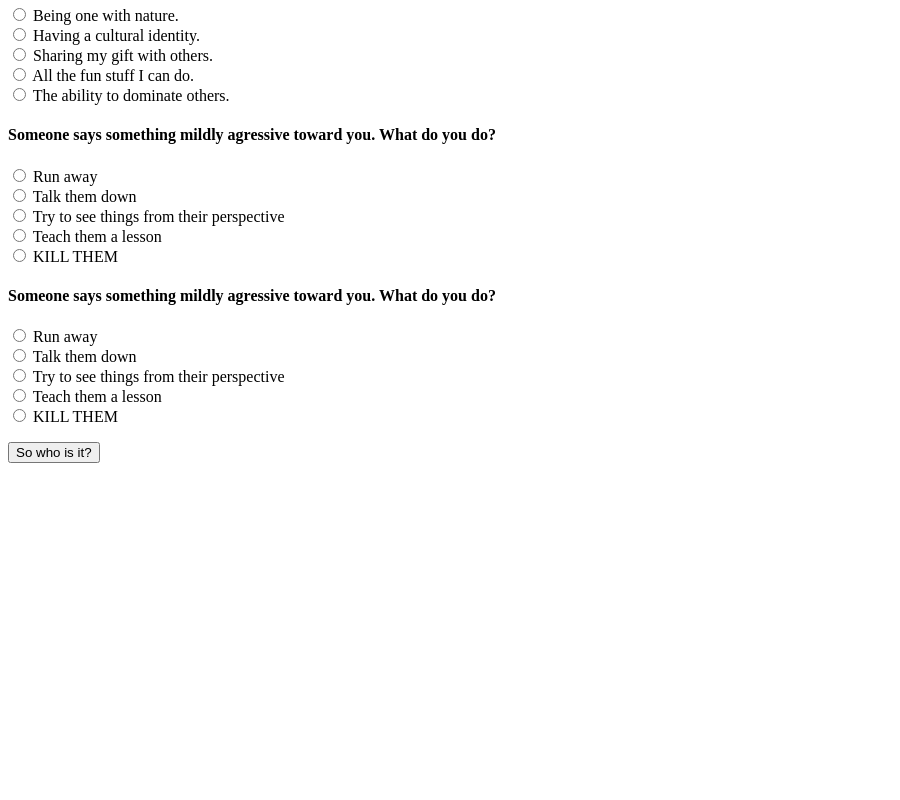
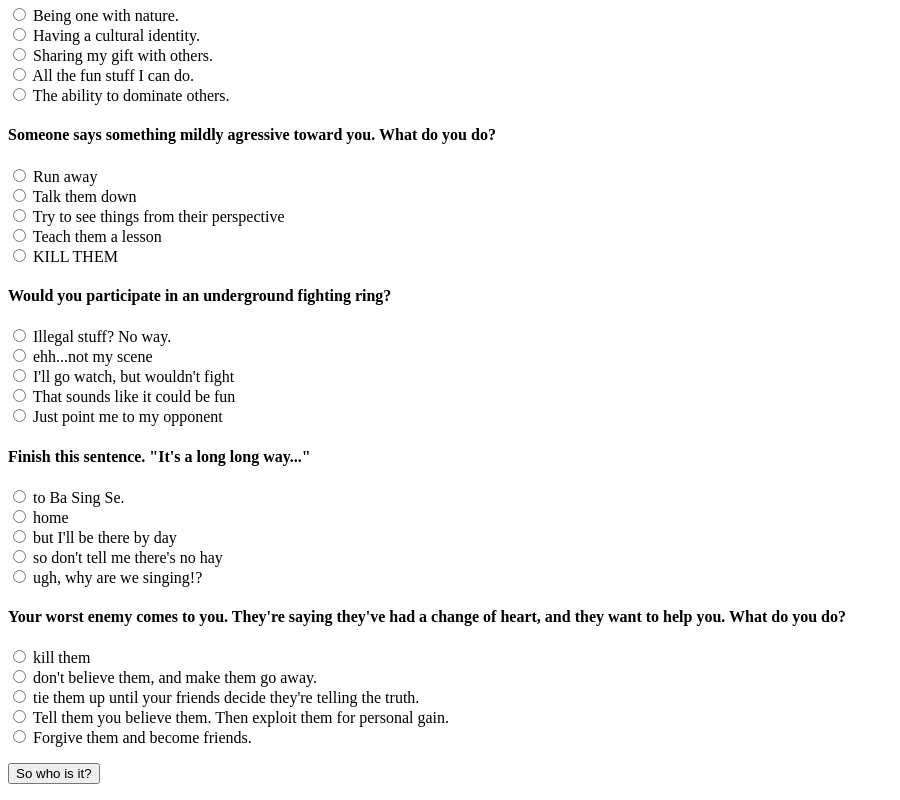
Before and after one commit to RomeoKilo125/friendFinder, a website: page app/public/survey.html in a window 1280 px wide. Shown: the part 887-1687 px from the top of the page, without its empty margins (0-900 px from the left). Before the commit the page ends 1366 px from the top, so only its background shows below. Drawn offline with nearby package versions, Linux system fonts and the light colour scheme.

Commit message:
added name field, finished questions

```diff
--- a/app/public/survey.html
+++ b/app/public/survey.html
@@ -9,8 +9,8 @@
 
 <body>
   <form class="form" action="index.html" method="post">
-    <label for="name" id="nameField">What is your name?</label>
-    <input type="text" />
+    <label for="nameField">What is your name?</label>
+    <input id="nameField" type="text" />
     <radiogroup id='q1'>
       <h4>How do you feel about water?</h4>
       <input type="radio" name="q1" value=1 />
@@ -68,7 +68,7 @@
       <label for="q4">If I didn't have to breathe, I wouldn't.</label>
       <br>
       <input type="radio" name="q4" value=2 />
-      <label for="q4">I don't like the way Oppa smells.</label>
+      <label for="q4">I don't like the way Appa smells.</label>
       <br>
       <input type="radio" name="q4" value=3 />
       <label for="q4">Meh</label>
@@ -131,21 +131,55 @@
       <label for="q7">KILL THEM</label>
     </radiogroup>
     <radiogroup id='q8'>
-      <h4>Someone says something mildly agressive toward you. What do you do?</h4>
+      <h4>Would you participate in an underground fighting ring?</h4>
       <input type="radio" name="q8" value=1 />
-      <label for="q8">Run away</label>
+      <label for="q8">Illegal stuff? No way.</label>
       <br>
       <input type="radio" name="q8" value=2 />
-      <label for="q8">Talk them down</label>
+      <label for="q8">ehh...not my scene</label>
       <br>
       <input type="radio" name="q8" value=3 />
-      <label for="q8">Try to see things from their perspective</label>
+      <label for="q8">I'll go watch, but wouldn't fight</label>
       <br>
       <input type="radio" name="q8" value=4 />
-      <label for="q8">Teach them a lesson</label>
+      <label for="q8">That sounds like it could be fun</label>
       <br>
       <input type="radio" name="q8" value=5 />
-      <label for="q8">KILL THEM</label>
+      <label for="q8">Just point me to my opponent</label>
+    </radiogroup>
+    <radiogroup id='q9'>
+      <h4>Finish this sentence. "It's a long long way..."</h4>
+      <input type="radio" name="q9" value=1 />
+      <label for="q9">to Ba Sing Se.</label>
+      <br>
+      <input type="radio" name="q9" value=2 />
+      <label for="q9">home</label>
+      <br>
+      <input type="radio" name="q9" value=3 />
+      <label for="q9">but I'll be there by day</label>
+      <br>
+      <input type="radio" name="q9" value=4 />
+      <label for="q9">so don't tell me there's no hay</label>
+      <br>
+      <input type="radio" name="q9" value=5 />
+      <label for="q9">ugh, why are we singing!?</label>
+    </radiogroup>
+    <radiogroup id='q10'>
+      <h4>Your worst enemy comes to you. They're saying they've had a change of heart, and they want to help you. What do you do?</h4>
+      <input type="radio" name="q10" value=1 />
+      <label for="q10">kill them</label>
+      <br>
+      <input type="radio" name="q10" value=2 />
+      <label for="q10">don't believe them, and make them go away.</label>
+      <br>
+      <input type="radio" name="q10" value=3 />
+      <label for="q10">tie them up until your friends decide they're telling the truth.</label>
+      <br>
+      <input type="radio" name="q10" value=4 />
+      <label for="q10">Tell them you believe them. Then exploit them for personal gain.</label>
+      <br>
+      <input type="radio" name="q10" value=5 />
+      <label for="q10">Forgive them and become friends.</label>
     </radiogroup>
 
     <p><button type="submit" class="submit">So who is it?</button></p>
@@ -170,22 +204,18 @@
 
     let answers = [q1, q2, q3, q4, q5, q6, q7, q8, q9, q10]
 
-    console.log(answers);
 
 
     let newFriend = {
-      name: $('nameField').val().trim(),
+      name: $('#nameField').val().trim(),
       scores: answers
     }
 
+    // $('#nameField').val("");
+    // $('input:checked').prop('checked',false);
 
-    $.post('/api/friends', newFriend, data => {
-      if (data) {
-        alert("Your new friend is...");
-      } else {
-        alert("something went wrong");
-      }
-
+    $.post('/api/friends', newFriend, result => {
+      console.log(result.name);
     });
   });
 </script>
```
